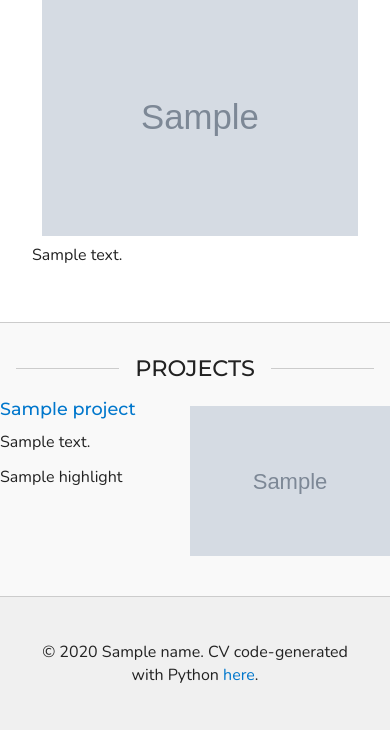
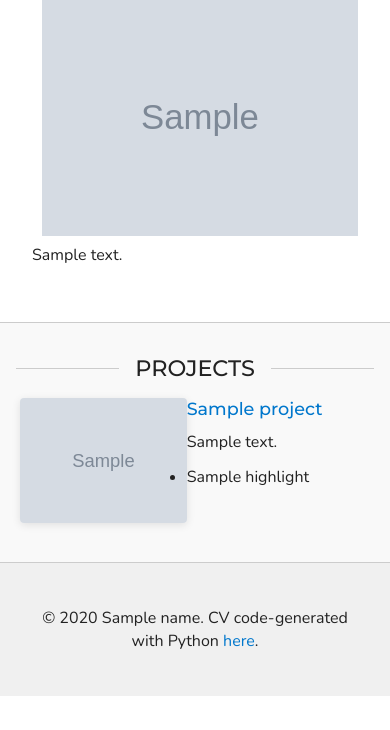
Before and after one commit to owennewo/cv, a Python web app: template cvgen/template/cv_template.html in a window 390 px wide. Shown: the part 1933-2663 px from the top of the page. After the commit the page ends 2629 px from the top, so only its background shows below. Run offline with Jinja, Linux system fonts and the light colour scheme; the template is opened without the code that fills it: most values are stand-ins (such as "Sample title", 1, 10 or a date in 2020); grey boxes marked "Sample" are stand-in pictures.

Commit message:
banking css changes

```diff
--- a/cvgen/template/cv_template.html
+++ b/cvgen/template/cv_template.html
@@ -270,25 +270,17 @@
             <h2 class="section-heading">Projects</h2>
             {% for project in projects %}
              {% if not project.hide %}
-              <section>
-                {% if project.image_url %}
-                  <div class="gallery side-gallery">
-                      <figure>
-                        <img width="200"
-                             src="{{ project.image_url }}"
-                             alt="{{ project.image_url }}">
-                      </figure>
-                  </div>
-                {% endif %}
-                <div>
-
-                <h3>
+              <section class="project-item">
+                <div class="project-content">
+                  <div class="project-text">
+                <h3 class="project-title">
                     {% if project.url %}
                       <a href="{{ project.url }}">{{ project.title }}</a>
                     {% else %}
                       {{ project.title }}
                     {% endif %}
                 </h3>
+
                   {% if project.summary %}<p>{{ project.summary }}</p>{% endif %}
                   {% if project.highlights %}
                     <ul>
@@ -296,8 +288,16 @@
                     </ul>
                   {% endif %}
                   </div>
+                {% if project.image_url %}
+                  <div class="project-image">
+                      <img
+                           src="{{ project.image_url }}"
+                           alt="{{ project.title }}">
+                  </div>
                 {% endif %}
+                </div>
               </section>
+             {% endif %}
             {% endfor %}
           </section>
         </div>
--- a/html/css/main.css
+++ b/html/css/main.css
@@ -508,6 +508,29 @@
   .page-content {
     page-break-inside: avoid;
   }
+
+  /* Project styles for print */
+  .project-content {
+    display: flex !important;
+  }
+
+  .project-text {
+    width: 75% !important;
+  }
+
+  .project-image {
+    flex-shrink: 0 !important;
+    max-height: 100px !important;
+    padding-left: 20px !important;
+    float: right !important;
+  }
+
+  .project-image img {
+    width: auto !important;
+    height: 125px !important;
+    border-radius: 4px !important;
+    box-shadow: 0 2px 8px rgba(0, 0, 0, 0.1) !important;
+  }
 }
 
 .company-icon {
@@ -524,3 +547,50 @@
   border-top: 1px solid #ccc;
   padding: 2rem 0;
 }
+
+.project-item {
+  grid-template-columns: 1fr auto;
+  gap: 1.5rem;
+  align-items: start;
+  margin-bottom: 2rem;
+}
+
+.project-content {
+  min-width: 0; /* Allows content to shrink */
+  display: flex;
+}
+
+.project-text {
+  width: 75%;
+}
+
+.project-title {
+  margin-bottom: 0.5rem !important;
+}
+
+.project-image {
+  flex-shrink: 0;
+  max-height: 100px;
+  padding-left: 20px;
+  float: right;
+}
+
+.project-image img {
+  width: auto;
+  height: 125px;
+  border-radius: 4px;
+  box-shadow: 0 2px 8px rgba(0, 0, 0, 0.1);
+}
+
+/* Mobile layout - stack vertically */
+@media (max-width: 48rem) {
+  .project-item {
+    grid-template-columns: 1fr;
+    gap: 1rem;
+  }
+
+  .project-image {
+    order: -1; /* Put image first on mobile */
+    max-width: 100%;
+  }
+}
--- a/profile/profile.json
+++ b/profile/profile.json
@@ -8,7 +8,7 @@
     "location": "Cardiff, Wales, UK"
   },
   "url": "",
-  "summary": "Experienced Machine Learning Engineer with a strong technical background in software engineering and cloud technologies. Specialized in developing and deploying ML solutions with increasing focus on Natural Language Processing / LLM applications. Proven track record of delivering complex AI projects from concept to production in regulated environments. Experienced in leading technical teams, mentoring junior colleagues, and driving continuous improvement.",
+  "summary": "Experienced Machine Learning Engineer with a strong technical background in software engineering and cloud technologies. Specialised in developing and deploying ML solutions with focus on Natural Language Processing / LLM applications. Proven track record of delivering complex AI projects from concept to production in regulated environments. Experienced in leading technical teams, mentoring junior colleagues, and driving continuous improvement.",
 
   "social_links": [{
       "label": "LinkedIn",
```
Also changed, not shown: html/img/cycling.png, html/img/guitar.png, html/img/teddington.png. Lines whose indentation alone changed are shown as unchanged.
